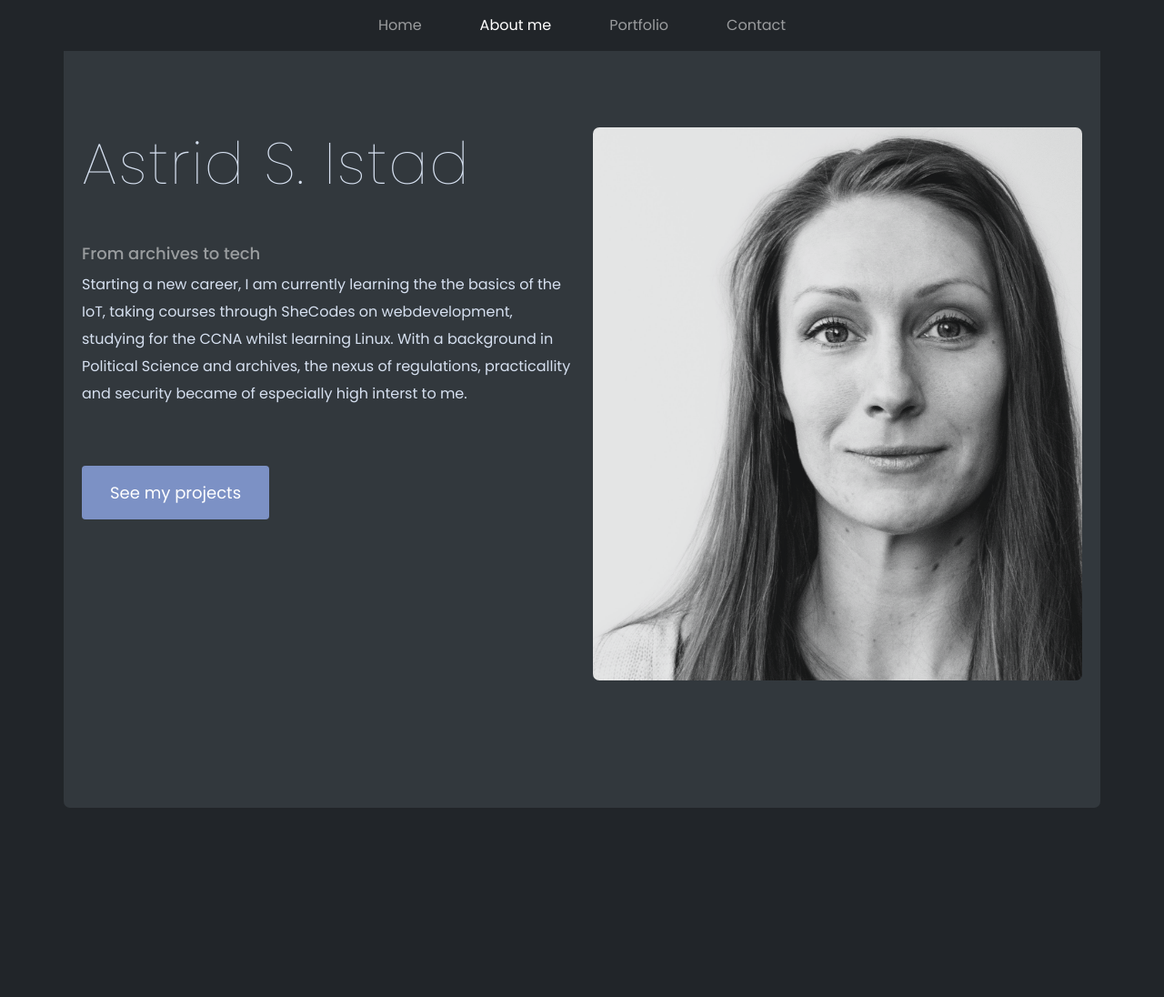
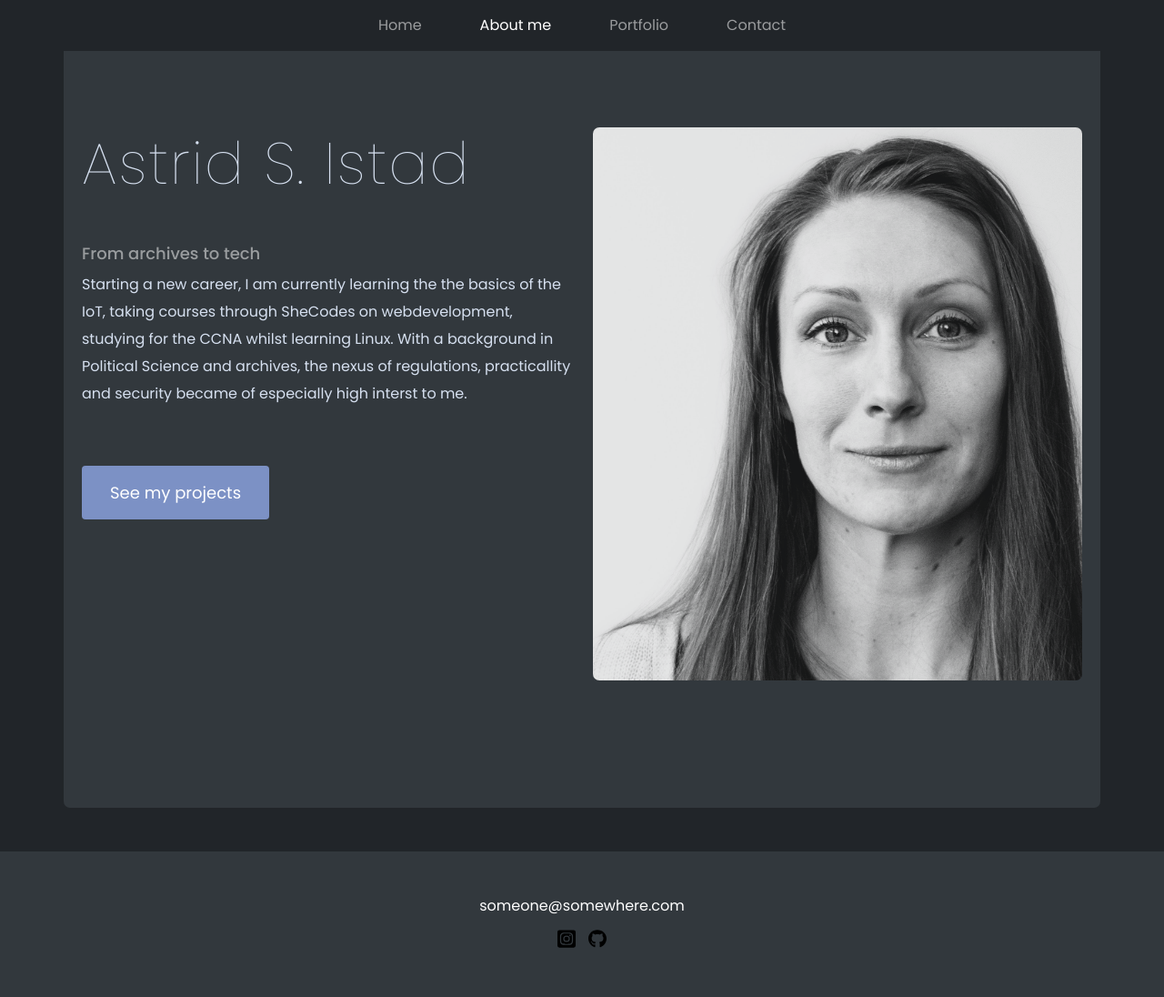
Before and after one commit to Dojin89/SC-project---portfolio, a plain HTML site: page about.html in a window 1280 px wide. Shown: the whole page at 91% size. Before the commit the page ends 888 px from the top, so only its background shows below. Drawn offline with nearby package versions, Linux system fonts and the light colour scheme.

Commit message:
Added footer to all pages.

```diff
--- a/about.html
+++ b/about.html
@@ -75,5 +75,13 @@
     </div>
 </div>
 </div>
+<footer class="mt-5 p-5">
+    <a href="mailto:someone@somewhere.com">someone@somewhere.com</a>
+    </br>
+    <div class="socialLinks mt-2">
+        <img src="images/instagram-square-brands.svg" alt="" class="icons">
+        <img src="images/github-brands.svg" alt="" class="icons">
+    </div>
+</footer>
 </body>
 </html>
```
Also changed, not shown: contact.html (+8 -1 lines), index.html (+1 -0 lines), portfolio.html (+8 -0 lines).
